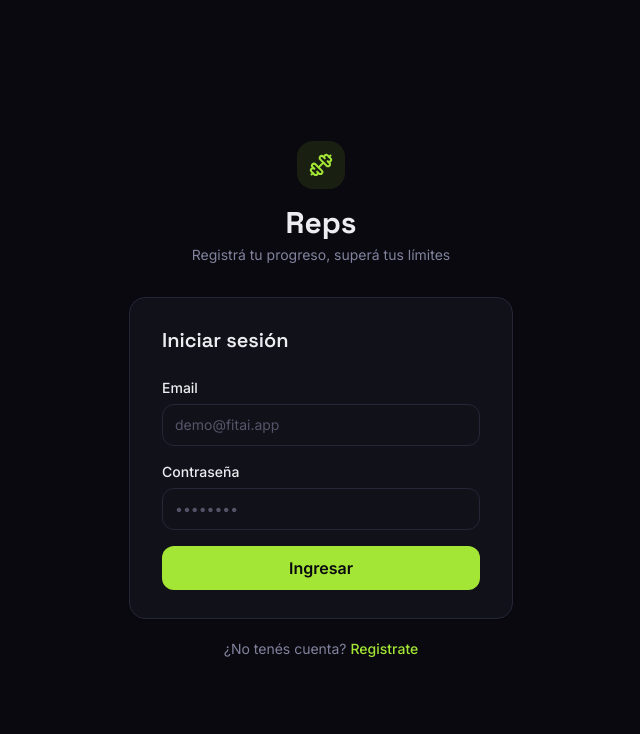
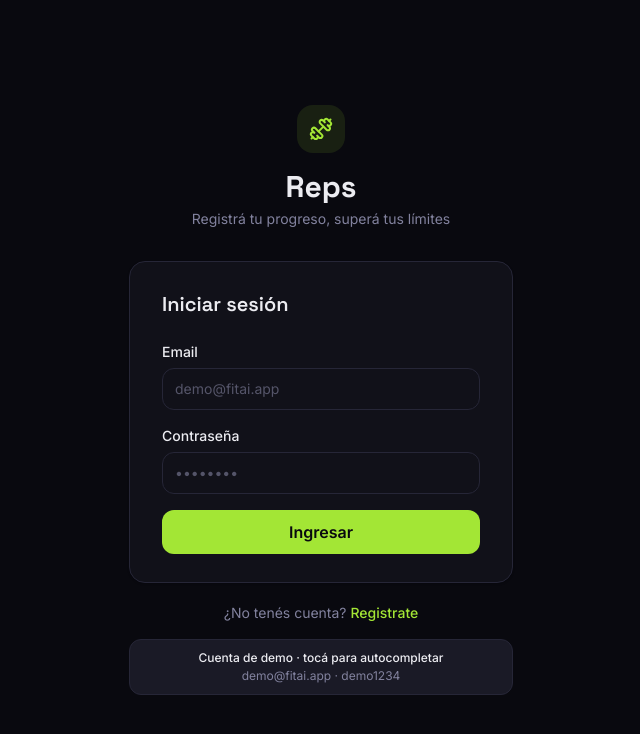
Before and after one commit to Emape-g/reps, a React (Vite) app in the folder client/: page /login in a window 1280 px wide. Shown: the top 734 px of the page, without its empty margins (319-959 px from the left). Built offline with nearby package versions, Linux system fonts and the light colour scheme; no server answers.

Commit message:
feat: mostrar cuenta de demo en el login con autocompletado

```diff
--- a/client/src/pages/Login.tsx
+++ b/client/src/pages/Login.tsx
@@ -85,6 +85,15 @@ export default function Login() {
             Registrate
           </Link>
         </p>
+
+        <button
+          type="button"
+          onClick={() => { setEmail('demo@fitai.app'); setPassword('demo1234') }}
+          className="w-full mt-4 text-center text-xs text-muted bg-surface-hi border border-border rounded-xl px-3 py-2.5 hover:border-primary/40 transition-colors"
+        >
+          <span className="block font-medium text-text mb-0.5">Cuenta de demo · tocá para autocompletar</span>
+          demo@fitai.app · demo1234
+        </button>
       </div>
     </div>
   )
```
